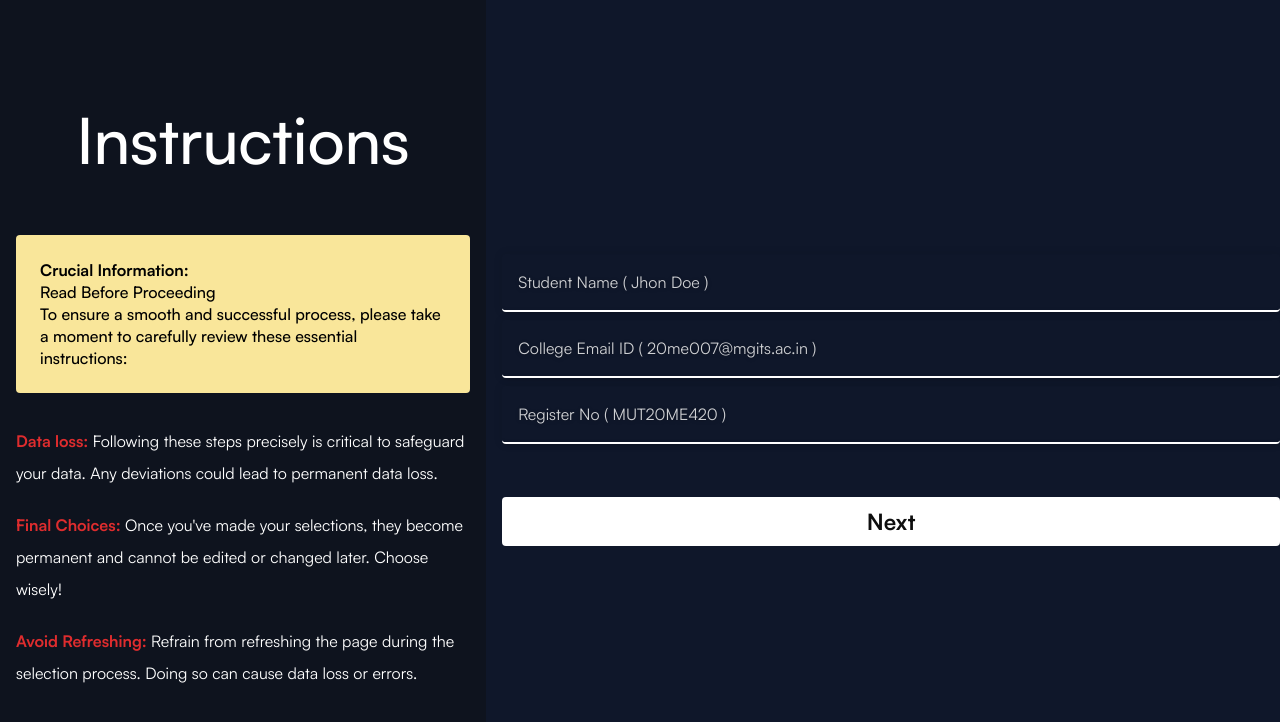
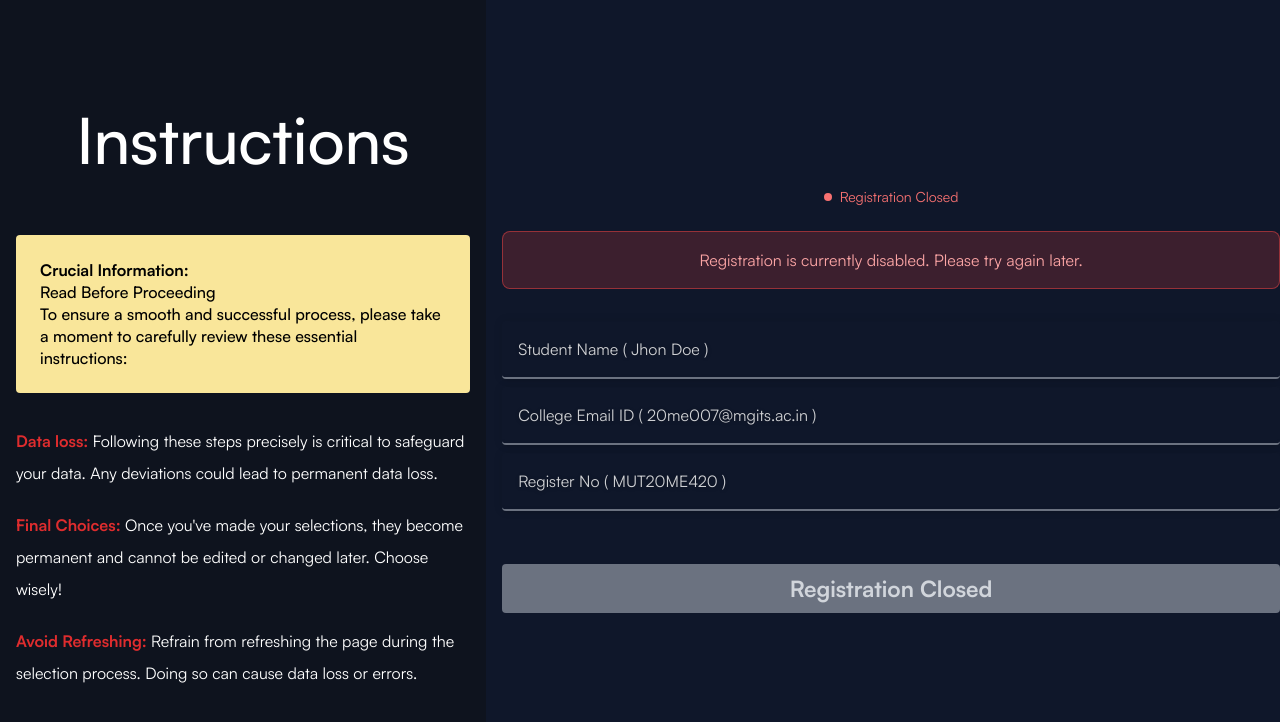
Before and after one commit to Cloud-Tech-Team/open-elective, a React (Vite) app: page / in a window 1280 px wide. Shown: the top 722 px of the page. Built offline with nearby package versions, Linux system fonts and the light colour scheme; no server answers.

Commit message:
feat: implement registration status check and update form behavior

```diff
--- a/src/pages/Home/Home.tsx
+++ b/src/pages/Home/Home.tsx
@@ -22,8 +22,7 @@ const Home = () => {
   if (userinfo) {
     department = userinfo.department.toLowerCase();
     departmentName = coursemap.get(department) ?? "";
-  }
-  const [courses, setCourses] = useState<Course[]>([
+  }  const [courses, setCourses] = useState<Course[]>([
     { courseId: "", courseName: "", seatsAvailable: 0 },
   ]);
   const [courseId, setCourseId] = useState("");
@@ -31,7 +30,8 @@ const Home = () => {
   const [seatsAvailable, setSeatsAvailable] = useState(0);
   const [isLoading, setIsLoading] = useState(false);
   const [error, setError] = useState<string | null>(null);
-  const [isConnected, setIsConnected] = useState(false);  useEffect(() => {
+  const [isConnected, setIsConnected] = useState(false);
+  const [isFormAllowed, setIsFormAllowed] = useState<boolean | null>(null);  useEffect(() => {
     if (!userinfo) {
       navigate("/");
       return;
@@ -69,6 +69,27 @@ const Home = () => {
 
     fetchData();
   }, [userinfo, navigate, department]);
+
+  // Check if form is allowed
+  useEffect(() => {
+    const checkFormAllowed = async () => {
+      try {
+        const response = await fetch(`${import.meta.env.VITE_URL}/allowed`);
+        if (response.ok) {
+          const data = await response.json();
+          setIsFormAllowed(data.allowed); // Extract the 'allowed' property
+        } else {
+          console.error("Failed to check form status");
+          setIsFormAllowed(false);
+        }
+      } catch (error) {
+        console.error("Error checking form status:", error);
+        setIsFormAllowed(false);
+      }
+    };
+
+    checkFormAllowed();
+  }, []);
 
   // Handle socket connection status
   useEffect(() => {
@@ -180,8 +201,12 @@ const Home = () => {
       /\w\S*/g,
       (text) => text.charAt(0).toUpperCase() + text.substring(1).toLowerCase()
     );
-  }
-  const toggleLoading = async () => {
+  }  const toggleLoading = async () => {
+    if (!isFormAllowed) {
+      setError("Course selection is currently not allowed");
+      return;
+    }
+
     if (selectedCourse === "") {
       setError("Please select a course");
       return;
@@ -251,20 +276,33 @@ const Home = () => {
       </div>      <div className="w-[90%] h-max md:w-[48%] md:h-[90%] md:absolute right-5 bg-white/10 rounded-xl px-5 py-6 border-b-2 border-t-2 border-gray-500">
         <div className="flex items-center justify-between mb-4">
           <h2 className="text-[2rem] font-bold">Select course:</h2>
-          <div className={`flex items-center gap-2 text-sm ${isConnected ? 'text-green-400' : 'text-red-400'}`}>
-            <div className={`w-2 h-2 rounded-full ${isConnected ? 'bg-green-400' : 'bg-red-400'}`}></div>
-            {isConnected ? 'Live' : 'Offline'}
+          <div className="flex flex-col items-end gap-1">
+            <div className={`flex items-center gap-2 text-sm ${isConnected ? 'text-green-400' : 'text-red-400'}`}>
+              <div className={`w-2 h-2 rounded-full ${isConnected ? 'bg-green-400' : 'bg-red-400'}`}></div>
+              {isConnected ? 'Live' : 'Offline'}
+            </div>
+            <div className={`flex items-center gap-2 text-xs ${
+              isFormAllowed === null ? 'text-yellow-400' :
+              isFormAllowed ? 'text-green-400' : 'text-red-400'
+            }`}>
+              <div className={`w-2 h-2 rounded-full ${
+                isFormAllowed === null ? 'bg-yellow-400' :
+                isFormAllowed ? 'bg-green-400' : 'bg-red-400'
+              }`}></div>
+              {isFormAllowed === null ? 'Checking...' :
+               isFormAllowed ? 'Open' : 'Closed'}
+            </div>
           </div>
         </div>
-        {error && <p className="text-red-500">{error}</p>}
-        <select
+        {error && <p className="text-red-500">{error}</p>}<select
           value={selectedCourse}
           onChange={handleCourseChange}
           className="course-selection-form w-[100%] bg-transparent border-2 border-white/50 py-3 px-6 rounded-full my-5"
           required
+          disabled={!isFormAllowed}
         >
           <option value="" disabled>
-            Select a course
+            {isFormAllowed === null ? "Loading..." : isFormAllowed ? "Select a course" : "Course selection is disabled"}
           </option>
           {courses.map((course) => (
             <option
@@ -281,14 +319,13 @@ const Home = () => {
           Selected Course: {toTitleCase(selectedCourse)}
         </h3>
       </div>
-      <div className="w-[90%] md:w-[49%] h-max md:h-[30%] flex justify-center items-center bg-white/10 rounded-[2rem] py-10 border-t-2 border-b-2 border-gray-500">
-        <button
+      <div className="w-[90%] md:w-[49%] h-max md:h-[30%] flex justify-center items-center bg-white/10 rounded-[2rem] py-10 border-t-2 border-b-2 border-gray-500">        <button
           className={`w-[80%] transition-all cubic duration-300 text-slate-900 bg-white hover:bg-slate-600 focus:text-white hover:text-white focus:bg-slate-600 font-medium rounded-full text-[1.5rem] px-5 py-2.5 text-center flex justify-center items-center ${
-            isLoading ? "opacity-50 cursor-not-allowed" : ""
+            isLoading || !isFormAllowed ? "opacity-50 cursor-not-allowed" : ""
           }`}
           type="button"
           onClick={toggleLoading}
-          disabled={isLoading}
+          disabled={isLoading || !isFormAllowed}
         >
           {isLoading ? (
             <>
@@ -314,6 +351,8 @@ const Home = () => {
               </svg>
               Loading...
             </>
+          ) : !isFormAllowed ? (
+            "Course Selection Disabled"
           ) : (
             "Submit"
           )}
--- a/src/pages/Login/Form.tsx
+++ b/src/pages/Login/Form.tsx
@@ -1,4 +1,4 @@
-import { useState } from "react";
+import { useState, useEffect } from "react";
 import { useNavigate } from "react-router-dom";
 import { User } from "@/types/User";
 
@@ -11,6 +11,32 @@ function Form() {
     department: "",
     optedCourses: null,
   });
+  const [isRegistrationAllowed, setIsRegistrationAllowed] = useState<boolean | null>(null);
+  const [isCheckingAllowed, setIsCheckingAllowed] = useState<boolean>(true);
+
+  // Check if registration is allowed
+  useEffect(() => {
+    const checkRegistrationAllowed = async () => {
+      try {
+        setIsCheckingAllowed(true);
+        const response = await fetch(`${import.meta.env.VITE_URL}/allowed`);
+        if (response.ok) {
+          const data = await response.json();
+          setIsRegistrationAllowed(data.allowed);
+        } else {
+          console.error('Failed to check registration status');
+          setIsRegistrationAllowed(false);
+        }
+      } catch (error) {
+        console.error('Error checking registration status:', error);
+        setIsRegistrationAllowed(false);
+      } finally {
+        setIsCheckingAllowed(false);
+      }
+    };
+
+    checkRegistrationAllowed();
+  }, []);
 
   const handleInputChange = (e: React.ChangeEvent<HTMLInputElement>) => {
     const { name, value } = e.target;
@@ -19,12 +45,48 @@ function Form() {
       [name]: value,
     }));
   };
+  return (
+    <div className="flex flex-col gap-4 w-[80%]">
+      {/* Registration Status Indicator */}
+      <div className="flex items-center justify-center gap-2 mb-2">
+        {isCheckingAllowed ? (
+          <div className="flex items-center gap-2">
+            <div className="w-2 h-2 bg-yellow-400 rounded-full animate-pulse"></div>
+            <span className="text-yellow-400 text-sm">Checking registration status...</span>
+          </div>
+        ) : isRegistrationAllowed ? (
+          <div className="flex items-center gap-2">
+            <div className="w-2 h-2 bg-green-400 rounded-full"></div>
+            <span className="text-green-400 text-sm">Registration Open</span>
+          </div>
+        ) : (
+          <div className="flex items-center gap-2">
+            <div className="w-2 h-2 bg-red-400 rounded-full"></div>
+            <span className="text-red-400 text-sm">Registration Closed</span>
+          </div>
+        )}
+      </div>
 
-  return (
+      {/* Show message when registration is closed */}
+      {!isCheckingAllowed && !isRegistrationAllowed && (
+        <div className="bg-red-500/20 border border-red-500/50 rounded-lg p-4 mb-4">
+          <p className="text-red-300 text-center">
+            Registration is currently disabled. Please try again later.
+          </p>
+        </div>
+      )}
+
       <form
-      className="flex flex-col gap-2 w-[80%]"
+        className="flex flex-col gap-2"
         onSubmit={(e) => {
           e.preventDefault();
+
+          // Prevent submission if registration is not allowed
+          if (!isRegistrationAllowed) {
+            alert("Registration is currently disabled. Please try again later.");
+            return;
+          }
+
           const emailRegex = /^\d\d\w\w\d\d\d@mgits\.ac\.in$/;
           if (!emailRegex.test(user.email)) {
             alert("Please enter a valid college email id");
@@ -60,39 +122,61 @@ function Form() {
             navigate("/home");
           })
         }}
-    >
-      <input
+      >        <input
           type="text"
-        name="name" // Add name attribute
+          name="name"
           required
           placeholder="Student Name ( Jhon Doe )"
           value={user.name}
-        onChange={handleInputChange} // Bind onChange
-        className="cubic-1 drop-shadow input p-2 bg-transparent border-b-2 border-white text-white hover:placeholder:text-dark-offset rounded placeholder:text-white/80"
+          onChange={handleInputChange}
+          disabled={!isRegistrationAllowed || isCheckingAllowed}
+          className={`cubic-1 drop-shadow input p-2 bg-transparent border-b-2 text-white hover:placeholder:text-dark-offset rounded placeholder:text-white/80 ${
+            !isRegistrationAllowed || isCheckingAllowed
+              ? 'border-gray-500 text-gray-400 cursor-not-allowed'
+              : 'border-white'
+          }`}
         />
         <input
           type="email"
-        name="email" // Add name attribute
+          name="email"
           required
           placeholder="College Email ID ( 20me007@mgits.ac.in )"
           value={user.email}
-        onChange={handleInputChange} // Bind onChange
-        className="cubic-1 drop-shadow input p-2 bg-transparent border-b-2 border-white text-white hover:placeholder:text-dark-offset rounded placeholder:text-white/80"
+          onChange={handleInputChange}
+          disabled={!isRegistrationAllowed || isCheckingAllowed}
+          className={`cubic-1 drop-shadow input p-2 bg-transparent border-b-2 text-white hover:placeholder:text-dark-offset rounded placeholder:text-white/80 ${
+            !isRegistrationAllowed || isCheckingAllowed
+              ? 'border-gray-500 text-gray-400 cursor-not-allowed'
+              : 'border-white'
+          }`}
         />
         <input
           type="text"
-        name="registerId" // Add name attribute
+          name="registerId"
           required
           placeholder="Register No ( MUT20ME420 )"
           value={user.registerId}
-        onChange={handleInputChange} // Bind onChange
-        className="cubic-1 drop-shadow input p-2 bg-transparent border-b-2 border-white text-white hover:placeholder:text-dark-offset rounded placeholder:text-white/80"
+          onChange={handleInputChange}
+          disabled={!isRegistrationAllowed || isCheckingAllowed}
+          className={`cubic-1 drop-shadow input p-2 bg-transparent border-b-2 text-white hover:placeholder:text-dark-offset rounded placeholder:text-white/80 ${
+            !isRegistrationAllowed || isCheckingAllowed
+              ? 'border-gray-500 text-gray-400 cursor-not-allowed'
+              : 'border-white'
+          }`}
         />
-      <button className="p-2 font-bold text-[1.4rem] bg-white rounded text-dark-offset mt-[2em]">
-        Next
+        <button
+          type="submit"
+          disabled={!isRegistrationAllowed || isCheckingAllowed}
+          className={`p-2 font-bold text-[1.4rem] rounded mt-[2em] transition-all duration-200 ${
+            !isRegistrationAllowed || isCheckingAllowed
+              ? 'bg-gray-500 text-gray-300 cursor-not-allowed'
+              : 'bg-white text-dark-offset hover:bg-gray-100'
+          }`}
+        >
+          {isCheckingAllowed ? 'Checking...' : isRegistrationAllowed ? 'Next' : 'Registration Closed'}
         </button>
       </form>
-  );
+    </div>  );
 }
 
 export default Form;
```
Lines whose indentation alone changed are shown as unchanged.
